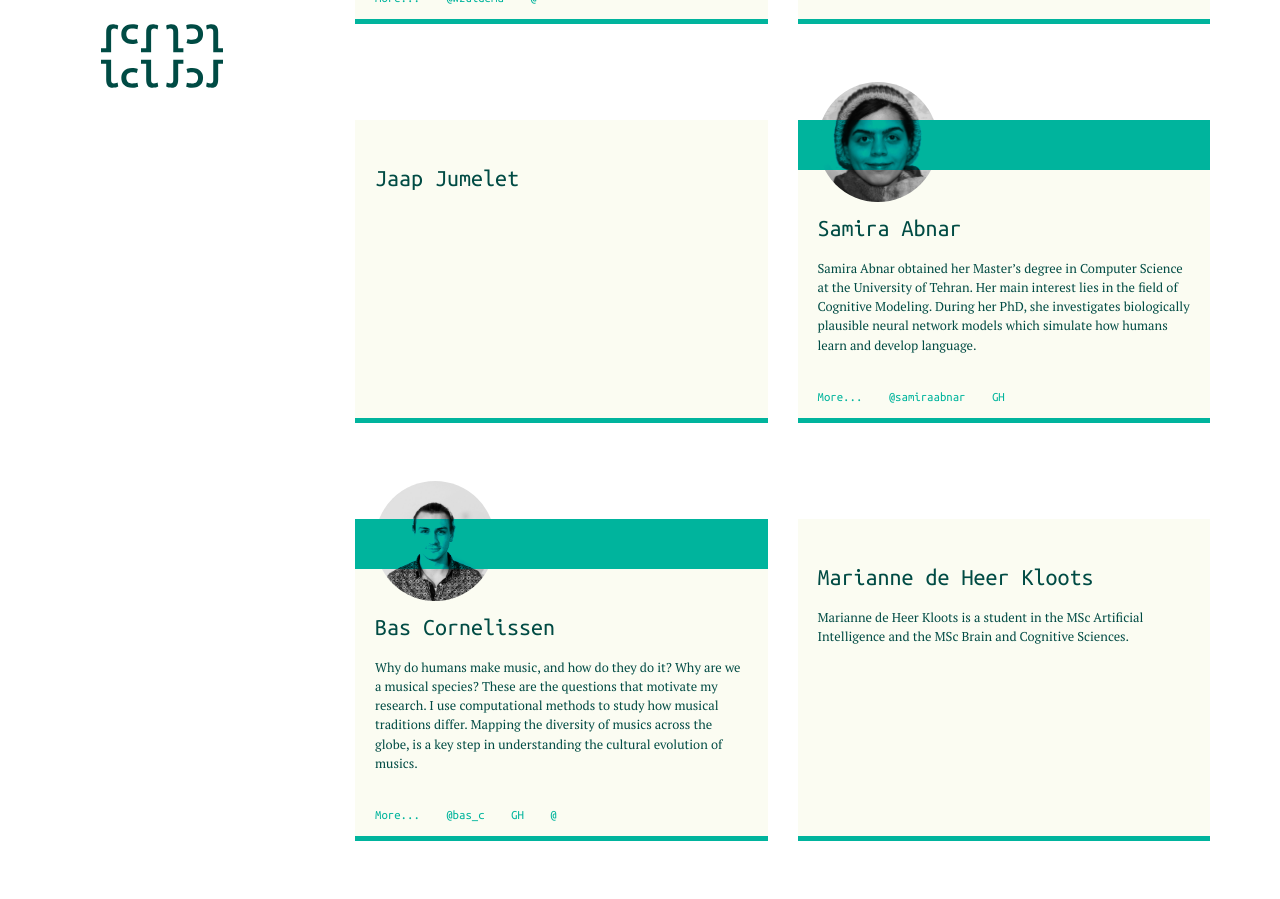
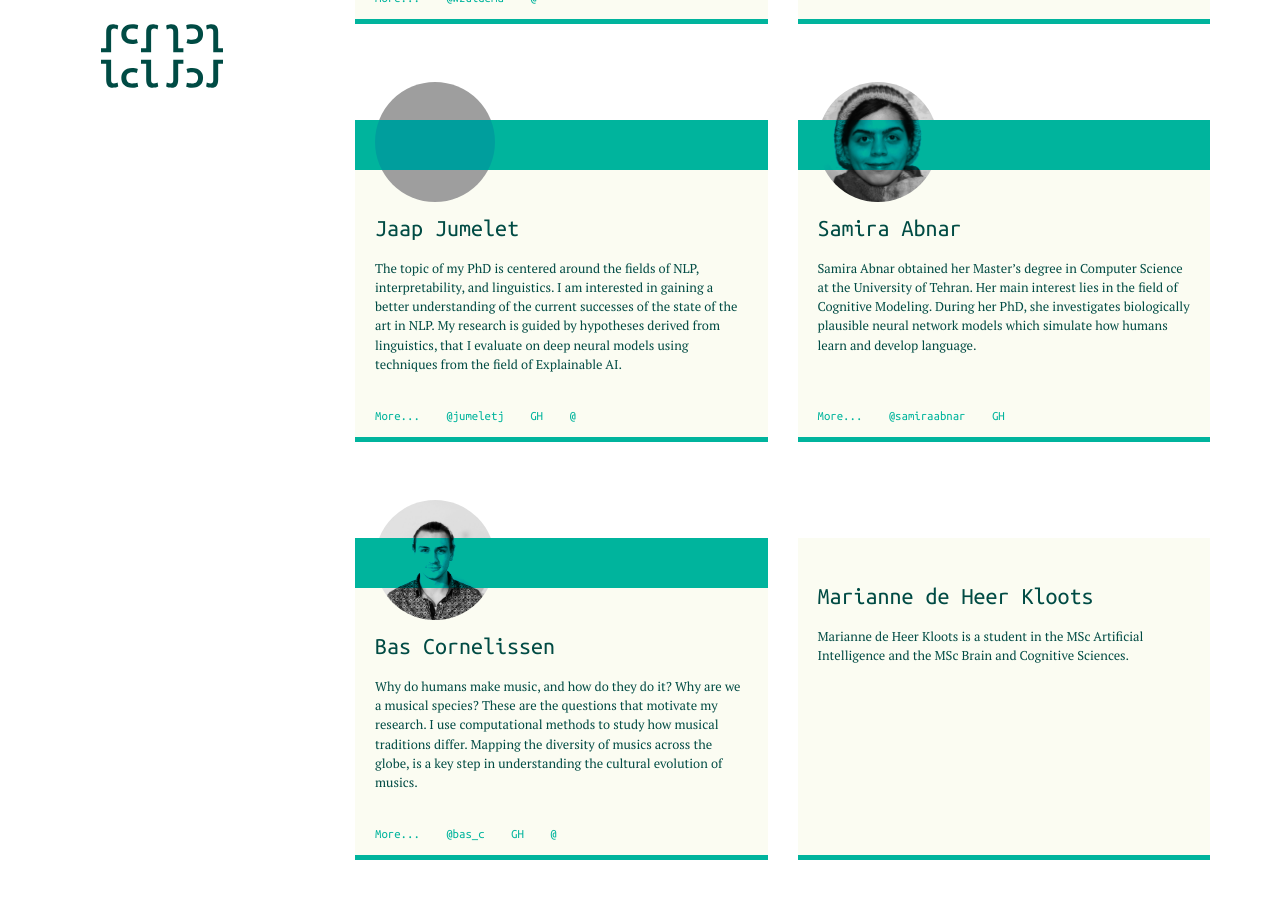
Before and after one commit to clclab/clclab-website, a Jekyll site: the page built from jekyll/people.html, in a window 1280 px wide and 900 px high, scrolled down 762 px. Built offline with Jekyll 4.4.1, drawn with Linux system fonts in a browser that asks for light colours; a script that is not in the unit is left out; grey boxes are pictures that could not be loaded.

```diff
--- a/jekyll/_data/people.yml
+++ b/jekyll/_data/people.yml
@@ -22,6 +22,15 @@
 - name: Jaap Jumelet
   type: current
   position: phd
+  url: https://jumelet.ai/
+  github: jumelet
+  email: j.w.d.jumelet@uva.nl
+  twitter: jumeletj
+  img: media/jaap.png
+  interests: >
+    The topic of my PhD is centered around the fields of NLP, interpretability, and linguistics.
+    I am interested in gaining a better understanding of the current successes of the state of the art in NLP.
+    My research is guided by hypotheses derived from linguistics, that I evaluate on deep neural models using techniques from the field of Explainable AI.
 
 - name: Dieuwke Hupkes
   type: former
```
Also changed, not shown: 1 other file.
